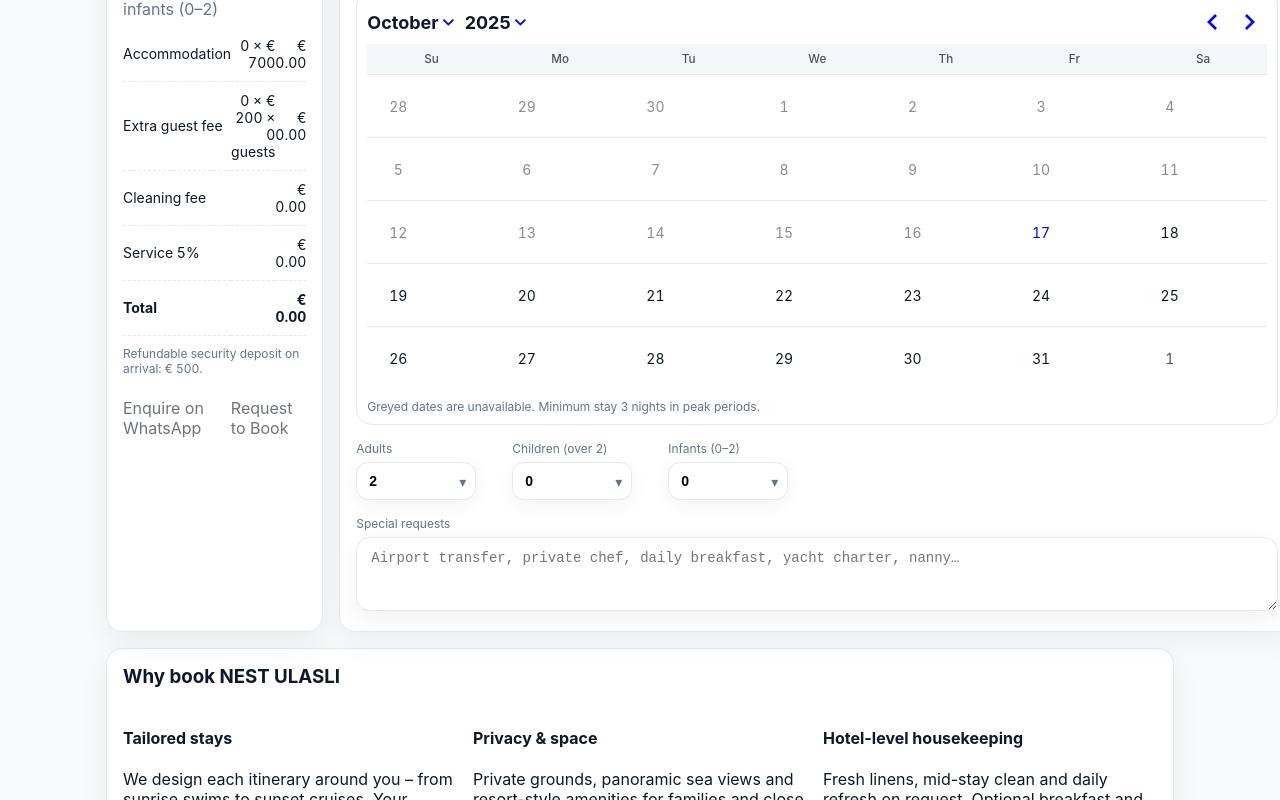
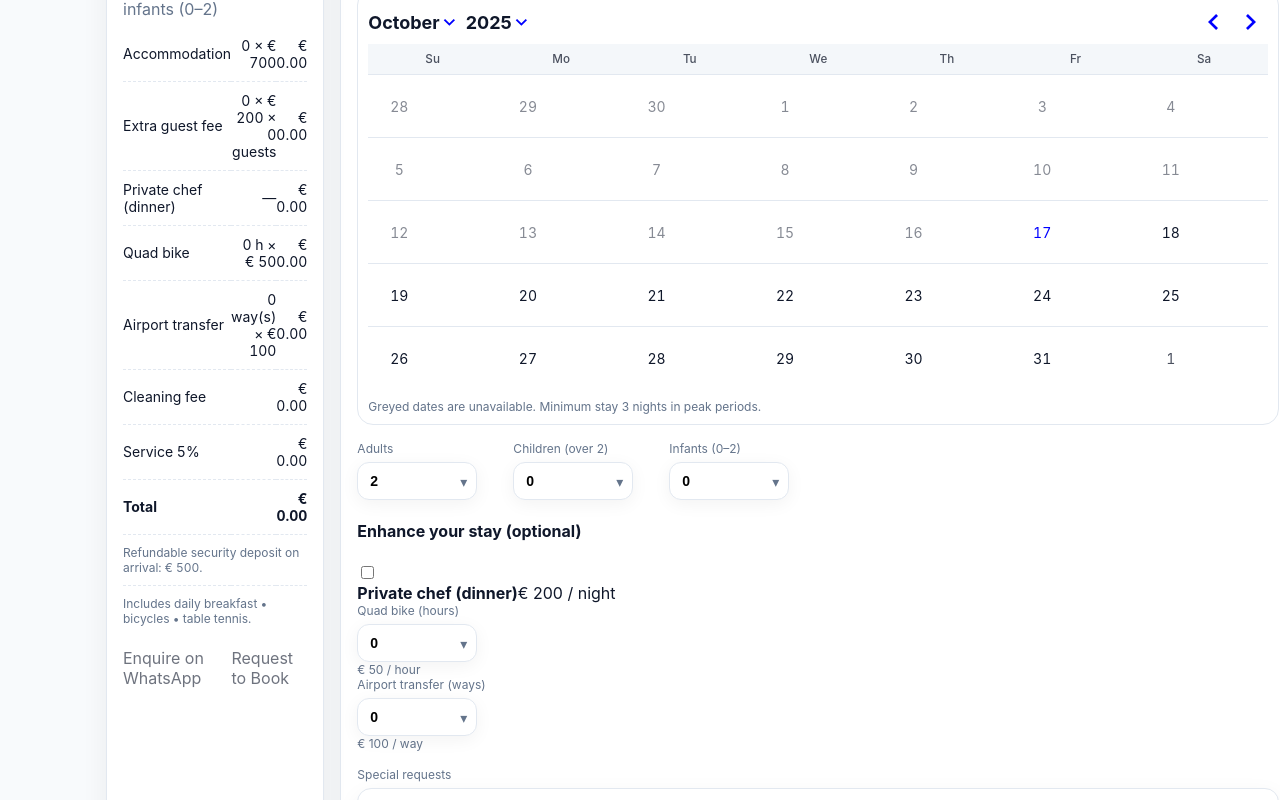
Before and after one commit to dirvass/nest-planner, a React (Vite) app: page /book in a window 1280 px wide. Shown: the part 880-1680 px from the top of the page. Built offline with nearby package versions, Linux system fonts and the light colour scheme.

Commit message:
Update BookingPage.tsx

```diff
--- a/src/BookingPage.tsx
+++ b/src/BookingPage.tsx
@@ -22,11 +22,16 @@ const BOOKED: Record<VillaKey, { from: Date; to: Date }[]> = {
   ]
 };
 
-// pricing
+// pricing constants
 const CLEANING_FEE = 150;
 const SERVICE_FEE_PCT = 0.05;
 const EXTRA_GUEST_FEE_EUR = 200;   // per extra guest (>2 yrs) per night
 const INCLUDED_GUESTS = 2;
+
+const CHEF_DINNER_PER_NIGHT = 200; // per night
+const QUAD_PER_HOUR = 50;          // per hour
+const TRANSFER_PER_WAY = 100;      // per way
+const TRANSFER_INCLUDED_NIGHTS = 7;
 
 // booking policy
 const MIN_NIGHTS = 3;
@@ -37,6 +42,8 @@ function nightsOf(range: DateRange | undefined) {
   return Math.max(0, differenceInCalendarDays(range.to, range.from));
 }
 const euro = (n: number) => `€ ${n.toFixed(2)}`;
+const options = (from: number, to: number) =>
+  Array.from({ length: to - from + 1 }, (_, i) => from + i);
 
 /* ---------- Component ---------- */
 export default function BookingPage() {
@@ -46,12 +53,14 @@ export default function BookingPage() {
   const [childrenOver2, setChildrenOver2] = useState(0);
   const [infants02, setInfants02] = useState(0);
   const [note, setNote] = useState("");
-  const [months, setMonths] = useState<number>(1); // compact: 1 month everywhere
 
-  useEffect(() => {
-    // still keep 1 month on all screens for a concise UI
-    setMonths(1);
-  }, []);
+  // Extras
+  const [chef, setChef] = useState(false);           // private chef (dinner)
+  const [quadHours, setQuadHours] = useState(0);     // quad bike hours
+  const [transferWays, setTransferWays] = useState(0); // one-way count (0/1/2)
+
+  // layout – we keep 1 month for compactness
+  const [months] = useState<number>(1);
 
   const n = nightsOf(range);
   const villaInfo = VILLAS[villa];
@@ -59,21 +68,24 @@ export default function BookingPage() {
   const overCapacity = partySizeExclInfants > villaInfo.sleeps;
   const underMinNights = n > 0 && n < MIN_NIGHTS;
 
+  // base + extra guest fee
   const extraGuests = Math.max(0, partySizeExclInfants - INCLUDED_GUESTS);
-  const price = useMemo(() => {
-    const base = n * villaInfo.nightlyEUR;
-    const extraGuestFee = n > 0 ? n * EXTRA_GUEST_FEE_EUR * extraGuests : 0;
-    const cleaning = n > 0 ? CLEANING_FEE : 0;
-    const service = (base + extraGuestFee + cleaning) * SERVICE_FEE_PCT;
-    return {
-      base,
-      extraGuestFee,
-      cleaning,
-      service,
-      total: base + extraGuestFee + cleaning + service,
-      deposit: 500
-    };
-  }, [n, villaInfo.nightlyEUR, extraGuests]);
+  const base = n * villaInfo.nightlyEUR;
+  const extraGuestFee = n > 0 ? n * EXTRA_GUEST_FEE_EUR * extraGuests : 0;
+
+  // extras pricing
+  const chefTotal = chef && n > 0 ? n * CHEF_DINNER_PER_NIGHT : 0;
+  const quadTotal = quadHours * QUAD_PER_HOUR;
+  const transferIncluded = n >= TRANSFER_INCLUDED_NIGHTS;
+  const transferTotal = transferIncluded ? 0 : transferWays * TRANSFER_PER_WAY;
+
+  const cleaning = n > 0 ? CLEANING_FEE : 0;
+
+  const subtotal = base + extraGuestFee + chefTotal + quadTotal + transferTotal + cleaning;
+  const service = subtotal * SERVICE_FEE_PCT;
+
+  const total = subtotal + service;
+  const deposit = 500;
 
   const today = startOfToday();
   const disabledDates = [{ before: today }, ...BOOKED[villa]];
@@ -84,19 +96,20 @@ export default function BookingPage() {
       `Villa: ${villaInfo.name}`,
       range?.from ? `Check-in: ${format(range.from, "dd MMM yyyy")}` : "Check-in: –",
       range?.to   ? `Check-out: ${format(range.to,   "dd MMM yyyy")}` : "Check-out: –",
+      `Nights: ${n}`,
       `Guests: ${adults} adults, ${childrenOver2} children (over 2), ${infants02} infants (0–2)`,
-      `Nights: ${n}`,
-      `Included guests: ${INCLUDED_GUESTS}; Extra chargeable guests: ${extraGuests} @ €${EXTRA_GUEST_FEE_EUR}/night`,
-      `Estimate: ${euro(price.total)} (excl. refundable deposit € ${price.deposit.toFixed(0)})`,
+      `Extras: Chef(dinner)=${chef ? "Yes" : "No"}, Quad=${quadHours}h, Transfers=${transferIncluded ? "Included" : `${transferWays} way(s)`}`,
+      `Estimate: ${euro(total)} (excl. refundable deposit € ${deposit.toFixed(0)})`,
       note ? `Note: ${note}` : ""
     ].join("\n")
   );
 
   const canSubmit = n >= MIN_NIGHTS && !overCapacity;
 
-  // helper for options
-  const options = (from: number, to: number) =>
-    Array.from({ length: to - from + 1 }, (_, i) => from + i);
+  // If nights >= 7 → default transfers to 0 and lock UI visually
+  useEffect(() => {
+    if (n >= TRANSFER_INCLUDED_NIGHTS) setTransferWays(0);
+  }, [n]);
 
   return (
     <>
@@ -111,16 +124,15 @@ export default function BookingPage() {
           <span className="badge">by Dizman</span>
           <h1 className="title">NEST ULASLI – Book & Enquire</h1>
           <div className="subtitle">
-            Private luxury villa with concierge service – seamless booking, curated experiences.
+            Price includes daily breakfast • bicycles • table tennis. For 7+ nights, return transfers & 1× floating breakfast are included.
           </div>
         </div>
       </header>
 
       <main className="container">
-        {/* Make summary more relevant – place it first on mobile */}
-        <section className="shell booking-grid booking-grid--compact">
-          {/* RIGHT (on desktop): sticky summary */}
-          <aside className="card sticky summary">
+        <section className="shell booking-grid booking-grid--compact booking-grid--wider-summary">
+          {/* SUMMARY – enlarged */}
+          <aside className="card sticky summary enlarged">
             <h3 style={{ marginTop: 0 }}>Your stay</h3>
             <div className="muted" style={{ marginBottom: 8 }}>
               {range?.from ? format(range.from, "dd MMM yyyy") : "–"} → {range?.to ? format(range.to!, "dd MMM yyyy") : "–"} · {n} {n === 1 ? "night" : "nights"}
@@ -130,38 +142,63 @@ export default function BookingPage() {
               Party: {adults} adults, {childrenOver2} children (over 2), {infants02} infants (0–2)
             </div>
 
-            <table className="price-table">
+            <table className="price-table enlarged">
               <tbody>
                 <tr>
                   <td>Accommodation</td>
                   <td className="end">{n} × € {villaInfo.nightlyEUR.toFixed(0)}</td>
-                  <td className="end">{euro(price.base)}</td>
+                  <td className="end">{euro(base)}</td>
                 </tr>
                 <tr>
                   <td>Extra guest fee</td>
                   <td className="end">
                     {n} × € {EXTRA_GUEST_FEE_EUR} × {extraGuests} {extraGuests === 1 ? "guest" : "guests"}
                   </td>
-                  <td className="end">{euro(price.extraGuestFee)}</td>
+                  <td className="end">{euro(extraGuestFee)}</td>
                 </tr>
+
+                {/* Extras */}
+                <tr>
+                  <td>Private chef (dinner)</td>
+                  <td className="end">{chef ? `${n} × € ${CHEF_DINNER_PER_NIGHT}` : "—"}</td>
+                  <td className="end">{chef ? euro(chefTotal) : "€ 0.00"}</td>
+                </tr>
+                <tr>
+                  <td>Quad bike</td>
+                  <td className="end">{quadHours} h × € {QUAD_PER_HOUR}</td>
+                  <td className="end">{euro(quadTotal)}</td>
+                </tr>
+                <tr>
+                  <td>Airport transfer</td>
+                  <td className="end">
+                    {transferIncluded ? "Included (7+ nights)" : `${transferWays} way(s) × € ${TRANSFER_PER_WAY}`}
+                  </td>
+                  <td className="end">{euro(transferTotal)}</td>
+                </tr>
+
                 <tr>
                   <td>Cleaning fee</td>
                   <td />
-                  <td className="end">{euro(price.cleaning)}</td>
+                  <td className="end">{euro(cleaning)}</td>
                 </tr>
                 <tr>
                   <td>Service {Math.round(SERVICE_FEE_PCT * 100)}%</td>
                   <td />
-                  <td className="end">{euro(price.service)}</td>
+                  <td className="end">{euro(service)}</td>
                 </tr>
                 <tr className="total">
                   <td>Total</td>
                   <td />
-                  <td className="end">{euro(price.total)}</td>
+                  <td className="end">{euro(total)}</td>
                 </tr>
                 <tr>
                   <td colSpan={3} className="muted small">
-                    Refundable security deposit on arrival: € {price.deposit.toFixed(0)}.
+                    Refundable security deposit on arrival: € {deposit.toFixed(0)}.
+                  </td>
+                </tr>
+                <tr>
+                  <td colSpan={3} className="muted small">
+                    Includes daily breakfast • bicycles • table tennis{n >= TRANSFER_INCLUDED_NIGHTS ? " • return transfers • 1× floating breakfast" : ""}.
                   </td>
                 </tr>
               </tbody>
@@ -193,14 +230,13 @@ export default function BookingPage() {
             </div>
           </aside>
 
-          {/* LEFT (on desktop): compact calendar + selectors */}
+          {/* LEFT – compact calendar + selectors + extras */}
           <div className="card stack">
             <div className="section-header">
               <h3 style={{ margin: 0 }}>Availability</h3>
               <div className="muted">Nightly from <strong>€ {villaInfo.nightlyEUR.toFixed(0)}</strong></div>
             </div>
 
-            {/* Villa + reset */}
             <div className="row">
               <div>
                 <label className="label">Villa</label>
@@ -219,11 +255,11 @@ export default function BookingPage() {
               </button>
             </div>
 
-            {/* Compact Calendar */}
-            <div className="calendar-card compact-picker">
+            {/* Compact calendar (50% visual scale) */}
+            <div className="calendar-card compact-picker shrink-50">
               <DayPicker
                 mode="range"
-                numberOfMonths={months}                 // 1 month – concise
+                numberOfMonths={months}
                 selected={range}
                 onSelect={(r) => {
                   if (r?.from && r?.to && isBefore(r.to, r.from)) {
@@ -238,12 +274,12 @@ export default function BookingPage() {
                 captionLayout="dropdown"
                 pagedNavigation
                 styles={{
-                  caption: { fontWeight: 700, fontSize: 14 },
-                  head_cell: { fontSize: 12, color: "#64748b" },
-                  day: { width: 34, height: 34, margin: 2, borderRadius: 8 },
+                  caption: { fontWeight: 700, fontSize: 13 },
+                  head_cell: { fontSize: 11, color: "#64748b" },
+                  day: { width: 30, height: 30, margin: 1, borderRadius: 8 },
                   day_selected: { backgroundColor: "#0ea5b7", color: "#fff" },
                   day_range_middle: { backgroundColor: "rgba(14,165,183,.15)", color: "#0f172a" },
-                  nav_button: { width: 28, height: 28, borderRadius: 8 }
+                  nav_button: { width: 26, height: 26, borderRadius: 8 }
                 }}
               />
               <div className="helper">
@@ -251,41 +287,76 @@ export default function BookingPage() {
               </div>
             </div>
 
-            {/* Elegant guest selectors (dropdowns) */}
+            {/* Elegant guest selectors */}
             <div className="row elite-row">
               <div className="elite-field">
                 <label className="label">Adults</label>
                 <div className="select-wrap">
-                  <select
-                    value={adults}
-                    onChange={(e) => setAdults(Number(e.target.value))}
-                  >
+                  <select value={adults} onChange={(e) => setAdults(Number(e.target.value))}>
                     {options(1, 12).map(v => <option key={`ad-${v}`} value={v}>{v}</option>)}
                   </select>
                 </div>
               </div>
-
               <div className="elite-field">
                 <label className="label">Children (over 2)</label>
                 <div className="select-wrap">
-                  <select
-                    value={childrenOver2}
-                    onChange={(e) => setChildrenOver2(Number(e.target.value))}
-                  >
+                  <select value={childrenOver2} onChange={(e) => setChildrenOver2(Number(e.target.value))}>
                     {options(0, 12).map(v => <option key={`ch-${v}`} value={v}>{v}</option>)}
                   </select>
                 </div>
               </div>
-
               <div className="elite-field">
                 <label className="label">Infants (0–2)</label>
                 <div className="select-wrap">
-                  <select
-                    value={infants02}
-                    onChange={(e) => setInfants02(Number(e.target.value))}
-                  >
+                  <select value={infants02} onChange={(e) => setInfants02(Number(e.target.value))}>
                     {options(0, 6).map(v => <option key={`in-${v}`} value={v}>{v}</option>)}
                   </select>
+                </div>
+              </div>
+            </div>
+
+            {/* Extras – premium layout */}
+            <div className="extras">
+              <h4 className="extras-title">Enhance your stay (optional)</h4>
+
+              <label className="switch">
+                <input
+                  type="checkbox"
+                  checked={chef}
+                  onChange={(e) => setChef(e.target.checked)}
+                />
+                <span className="slider" />
+                <div className="switch-label">
+                  <strong>Private chef (dinner)</strong>
+                  <span>€ {CHEF_DINNER_PER_NIGHT} / night</span>
+                </div>
+              </label>
+
+              <div className="extras-row">
+                <div className="elite-field">
+                  <label className="label">Quad bike (hours)</label>
+                  <div className="select-wrap wide">
+                    <select value={quadHours} onChange={(e) => setQuadHours(Number(e.target.value))}>
+                      {options(0, 12).map(v => <option key={`qh-${v}`} value={v}>{v}</option>)}
+                    </select>
+                  </div>
+                  <div className="muted small">€ {QUAD_PER_HOUR} / hour</div>
+                </div>
+
+                <div className="elite-field">
+                  <label className="label">Airport transfer (ways)</label>
+                  <div className="select-wrap wide">
+                    <select
+                      value={transferWays}
+                      onChange={(e) => setTransferWays(Number(e.target.value))}
+                      disabled={transferIncluded}
+                    >
+                      {[0,1,2].map(v => <option key={`tw-${v}`} value={v}>{v}</option>)}
+                    </select>
+                  </div>
+                  <div className="muted small">
+                    {transferIncluded ? "Included for 7+ nights" : `€ ${TRANSFER_PER_WAY} / way`}
+                  </div>
                 </div>
               </div>
             </div>
@@ -297,7 +368,7 @@ export default function BookingPage() {
                 className="textarea luxe"
                 value={note}
                 onChange={(e) => setNote(e.target.value)}
-                placeholder="Airport transfer, private chef, daily breakfast, yacht charter, nanny…"
+                placeholder="Airport transfer timing, private chef preferences, quad route time, dietary needs, nanny…"
                 rows={3}
               />
             </div>
```
